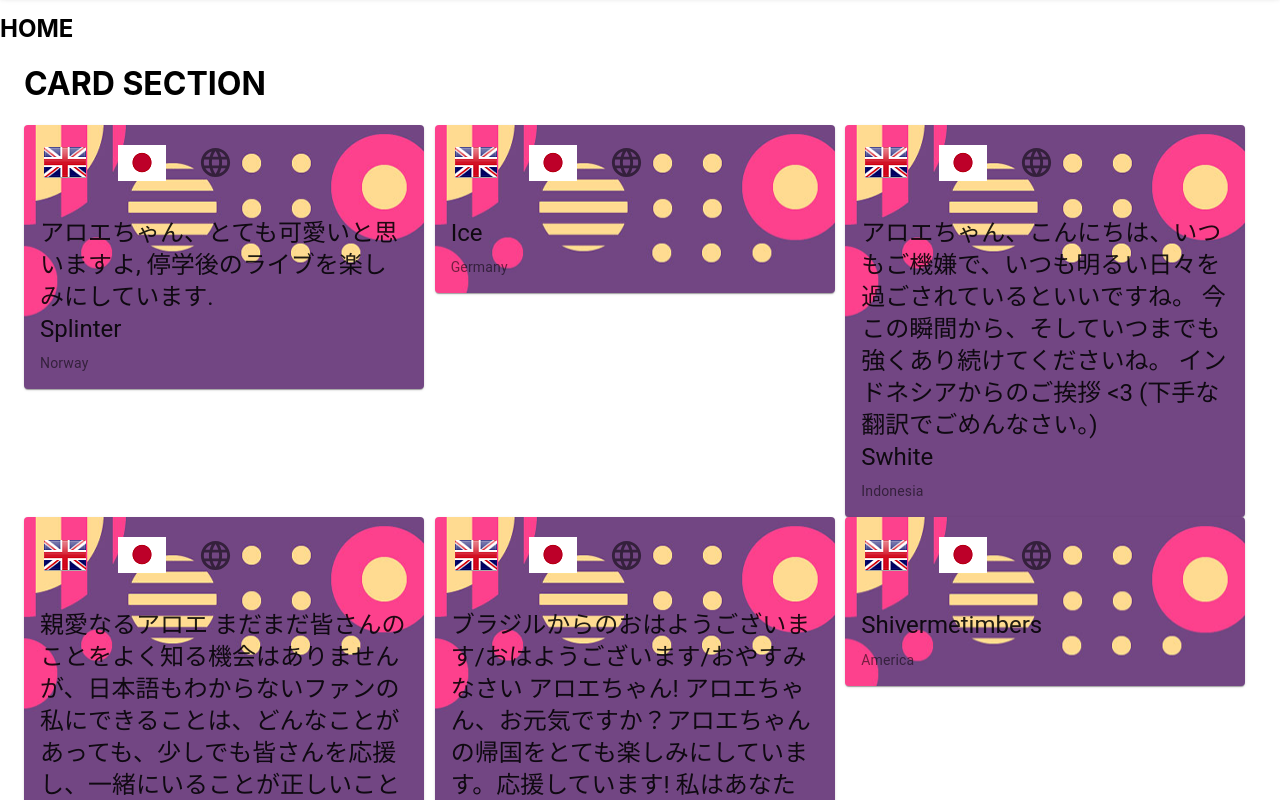
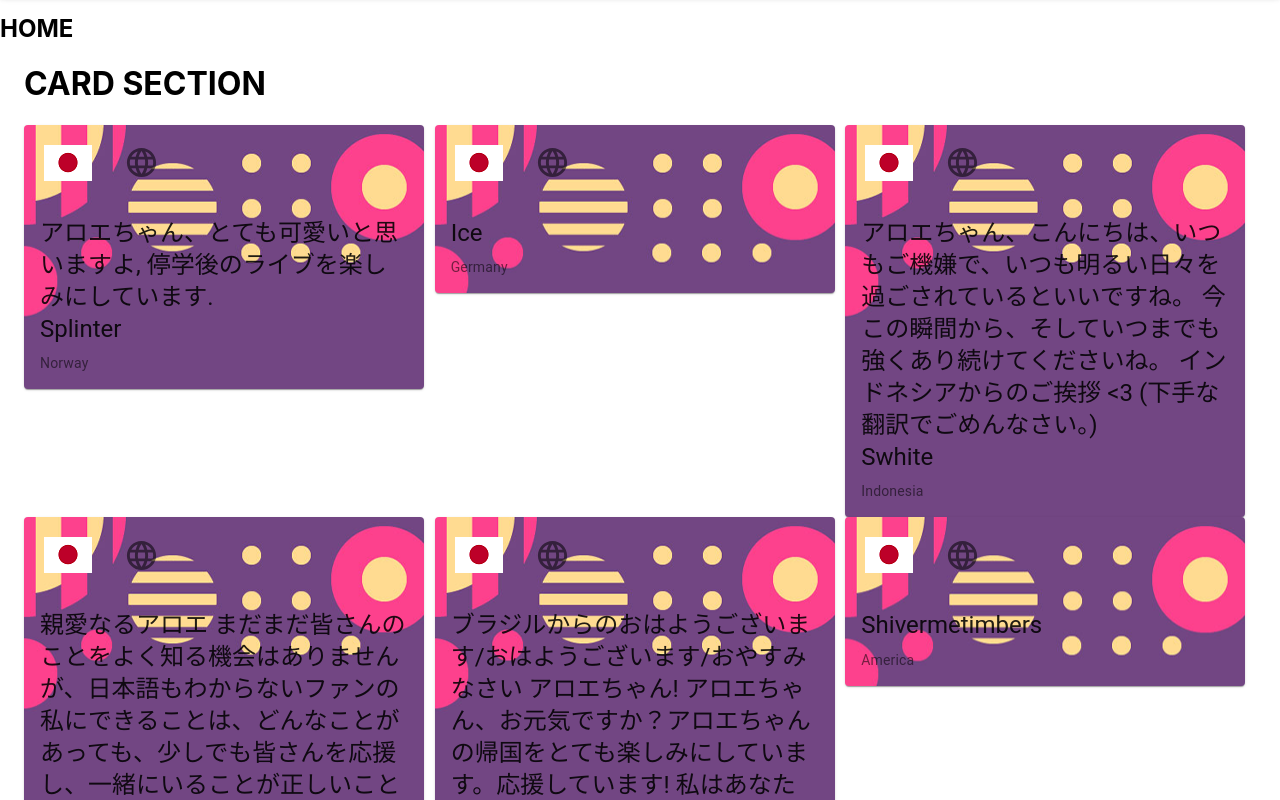
Before and after one commit to AreYouW/mano-aloe, a React (Create React App) app in the folder frontend/: page / in a window 1280 px wide. Shown: the part 880-1680 px from the top of the page. Built offline with nearby package versions, Linux system fonts and the light colour scheme.

Commit message:
Removed English flag from card

```diff
--- a/frontend/src/components/MessageCardSection.js
+++ b/frontend/src/components/MessageCardSection.js
@@ -10,8 +10,6 @@ import CardStyling1 from '../assets/card1.png'
 function switchLangRender(props) {
   const { lang, messageObj } = props
   switch(lang) {
-    case 'en':
-      return <Typography variant="h5" component="h2">{messageObj.en}</Typography>
     case 'jp':
       return <Typography variant="h5" component="h2">{messageObj.jp}</Typography>
     case 'original':
@@ -44,9 +42,6 @@ function MessageCard(props) {
   return (
     <Card className={classes.root}>
       <CardActions>
-        <IconButton onClick={() => setLang("en")}>
-          <img src={EnglandFlagImg} alt="England Flag" classes={classes.iconSize} />
-        </IconButton>
         <IconButton onClick={() => setLang("jp")}>
           <img src={JapanFlagImg} alt="Japan Flag" classes={classes.iconSize} />
         </IconButton>
```
